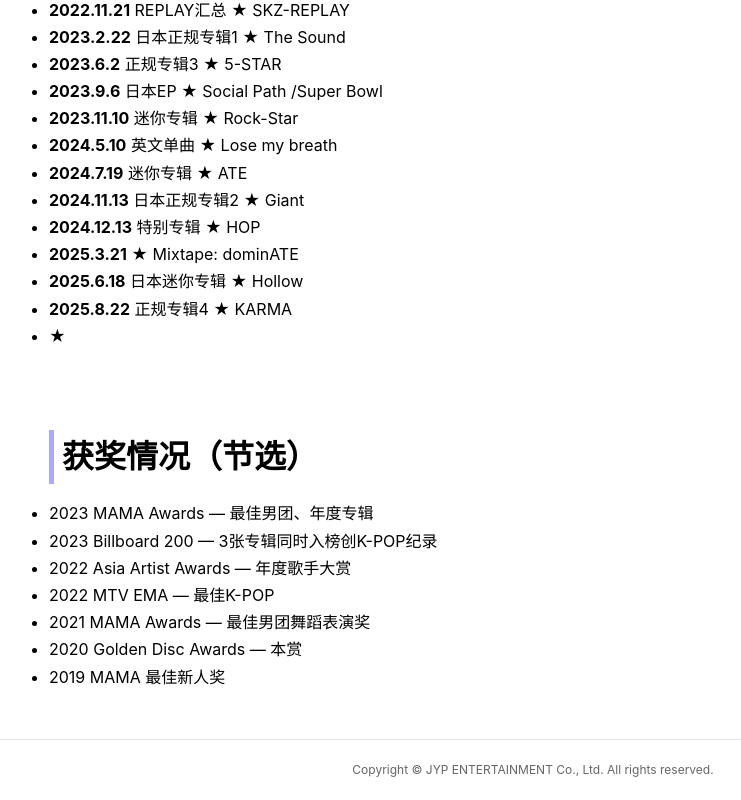
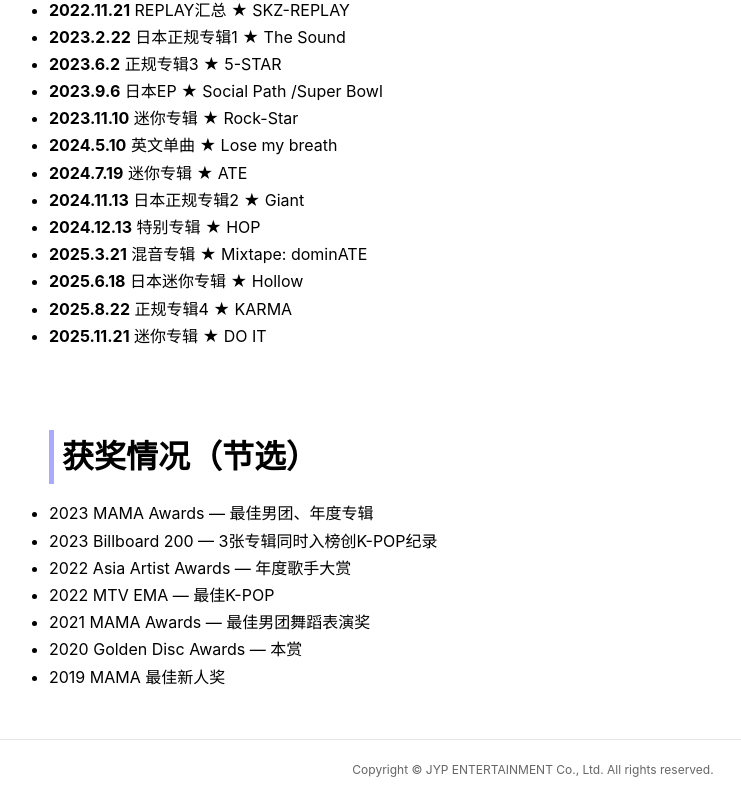
Before and after one commit to Yolanda10-YY/skz, a plain HTML site: page index.html in a window 1280 px wide. Shown: the part 2638-3438 px from the top of the page, without its empty margins (107-848 px from the left). Drawn offline with Linux system fonts and the light colour scheme.

Commit message:
Fix HTML encoding issues in index.html

```diff
--- a/index.html
+++ b/index.html
@@ -237,10 +237,10 @@
 			<li><strong>2024.7.19</strong> 迷你专辑 ★ ATE</li>
 			<li><strong>2024.11.13</strong> 日本正规专辑2 ★ Giant</li>
 			<li><strong>2024.12.13</strong> 特别专辑 ★ HOP</li>
-			<li><strong>2025.3.21</strong>  ★ Mixtape: dominATE</li>
+			<li><strong>2025.3.21</strong> 混音专辑 ★ Mixtape: dominATE</li>
 			<li><strong>2025.6.18</strong> 日本迷你专辑 ★ Hollow</li>
 			<li><strong>2025.8.22</strong> 正规专辑4 ★ KARMA</li>
-			<li><strong></strong>  ★ </li>
+			<li><strong>2025.11.21</strong> 迷你专辑 ★ DO IT</li>
 
 	    </ul>
 	</section>
```
